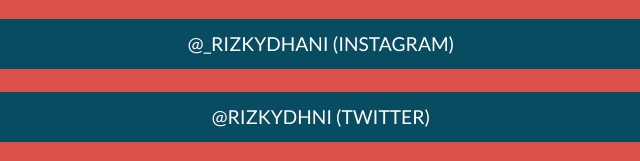
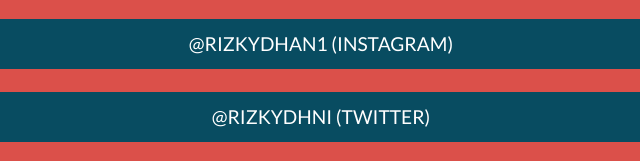
Before and after one commit to rzki/rzki.github.io, a plain HTML site: page index.html in a window 1280 px wide. Shown: the part 3496-3657 px from the top of the page, 319-959 px from the left. Drawn offline with nearby package versions, Linux system fonts and the light colour scheme.

Commit message:
update instagram links

```diff
--- a/index.html
+++ b/index.html
@@ -102,7 +102,7 @@ n<!DOCTYPE html>
                 <h1 class="text-uppercase" id="section-head" style="text-align: center;color: #FFF;">contact me</h1>
                 <hr class="star-light mb-5">
                 <div class="contact-btn"><a href="mailto:rizkydhani15@gmail.com">RIZKYDHANI15@GMAIL.COM</a></div>
-                <div class="contact-btn"><a href="http://instagram.com/_rizkydhani">@_RIZKYDHANI (INSTAGRAM)</a></div>
+                <div class="contact-btn"><a href="http://instagram.com/rizkydhan1">@RIZKYDHAN1 (INSTAGRAM)</a></div>
                 <div class="contact-btn"><a href="http://twitter.com/rizkydhni">@RIZKYDHNI (TWITTER)</a></div>
                 <div class="contact-btn"><a href="http://wa.me/6285155278838">+62 8515 5278 838</a></div>
             </div>
```
